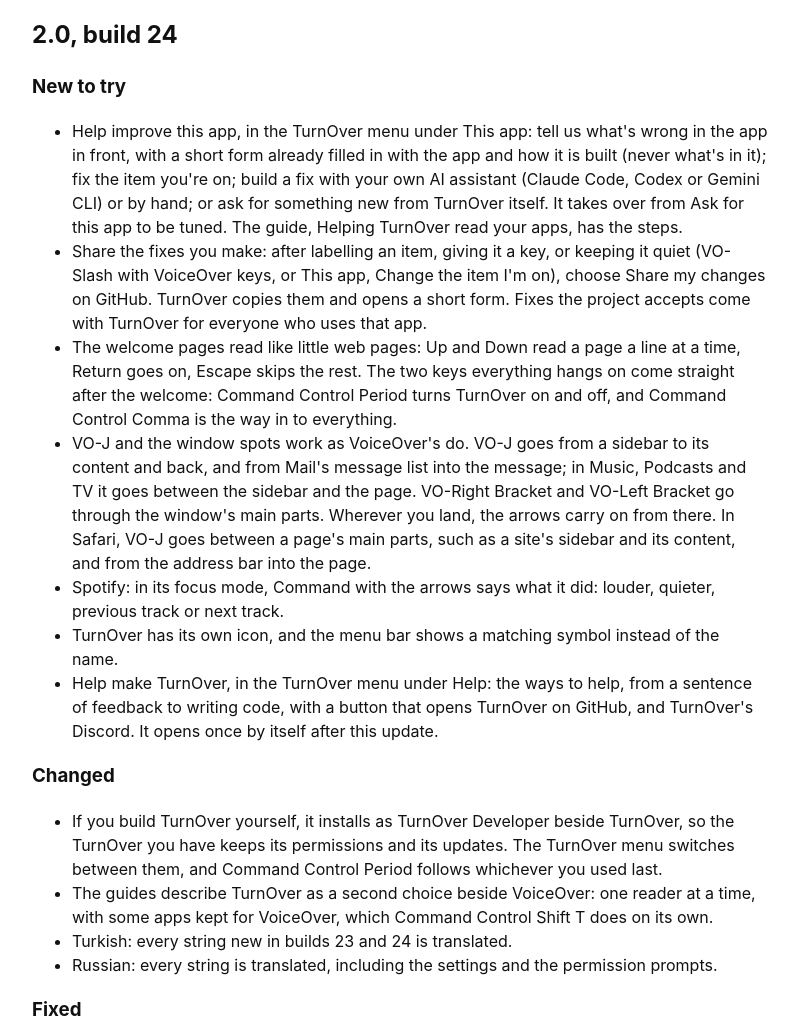
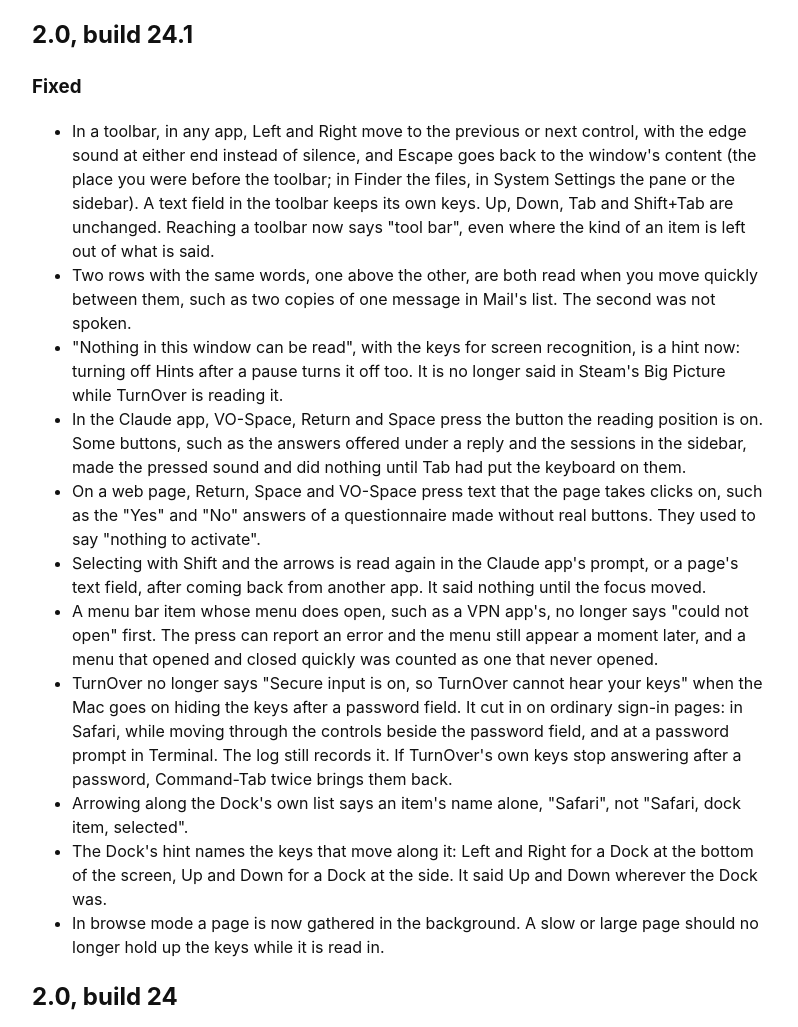
Before and after one commit to Doll-Eye/turnoverformac.com, a plain HTML site: page changes.html in a window 1280 px wide. Shown: the part 158-1185 px from the top of the page, without its empty margins (240-1038 px from the left). Drawn offline with Linux system fonts and the light colour scheme.

Commit message:
TurnOver 2.0 build 24.1

```diff
--- a/changes.html
+++ b/changes.html
@@ -6,6 +6,21 @@
 <body><main>
 <h1>What's new in TurnOver</h1>
 <p>The newest build is first. &quot;Reported by a tester&quot; marks a fix for something a tester sent in. Thank you.</p>
+<h2>2.0, build 24.1</h2>
+<h3>Fixed</h3>
+<ul>
+<li>In a toolbar, in any app, Left and Right move to the previous or next control, with the edge sound at either end instead of silence, and Escape goes back to the window&#x27;s content (the place you were before the toolbar; in Finder the files, in System Settings the pane or the sidebar). A text field in the toolbar keeps its own keys. Up, Down, Tab and Shift+Tab are unchanged. Reaching a toolbar now says &quot;tool bar&quot;, even where the kind of an item is left out of what is said.</li>
+<li>Two rows with the same words, one above the other, are both read when you move quickly between them, such as two copies of one message in Mail&#x27;s list. The second was not spoken.</li>
+<li>&quot;Nothing in this window can be read&quot;, with the keys for screen recognition, is a hint now: turning off Hints after a pause turns it off too. It is no longer said in Steam&#x27;s Big Picture while TurnOver is reading it.</li>
+<li>In the Claude app, VO-Space, Return and Space press the button the reading position is on. Some buttons, such as the answers offered under a reply and the sessions in the sidebar, made the pressed sound and did nothing until Tab had put the keyboard on them.</li>
+<li>On a web page, Return, Space and VO-Space press text that the page takes clicks on, such as the &quot;Yes&quot; and &quot;No&quot; answers of a questionnaire made without real buttons. They used to say &quot;nothing to activate&quot;.</li>
+<li>Selecting with Shift and the arrows is read again in the Claude app&#x27;s prompt, or a page&#x27;s text field, after coming back from another app. It said nothing until the focus moved.</li>
+<li>A menu bar item whose menu does open, such as a VPN app&#x27;s, no longer says &quot;could not open&quot; first. The press can report an error and the menu still appear a moment later, and a menu that opened and closed quickly was counted as one that never opened.</li>
+<li>TurnOver no longer says &quot;Secure input is on, so TurnOver cannot hear your keys&quot; when the Mac goes on hiding the keys after a password field. It cut in on ordinary sign-in pages: in Safari, while moving through the controls beside the password field, and at a password prompt in Terminal. The log still records it. If TurnOver&#x27;s own keys stop answering after a password, Command-Tab twice brings them back.</li>
+<li>Arrowing along the Dock&#x27;s own list says an item&#x27;s name alone, &quot;Safari&quot;, not &quot;Safari, dock item, selected&quot;.</li>
+<li>The Dock&#x27;s hint names the keys that move along it: Left and Right for a Dock at the bottom of the screen, Up and Down for a Dock at the side. It said Up and Down wherever the Dock was.</li>
+<li>In browse mode a page is now gathered in the background. A slow or large page should no longer hold up the keys while it is read in.</li>
+</ul>
 <h2>2.0, build 24</h2>
 <h3>New to try</h3>
 <ul>
```
Also changed, not shown: index.html (+1 -1 lines).
